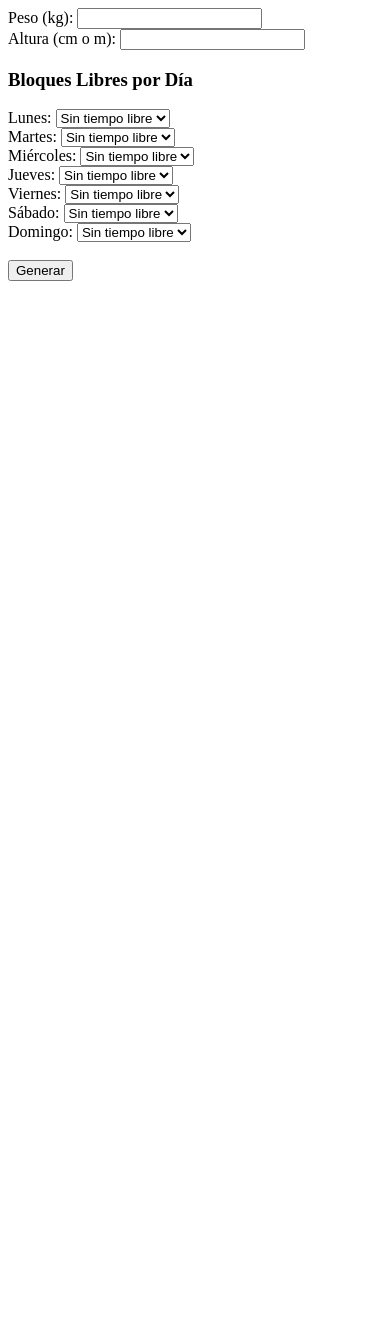
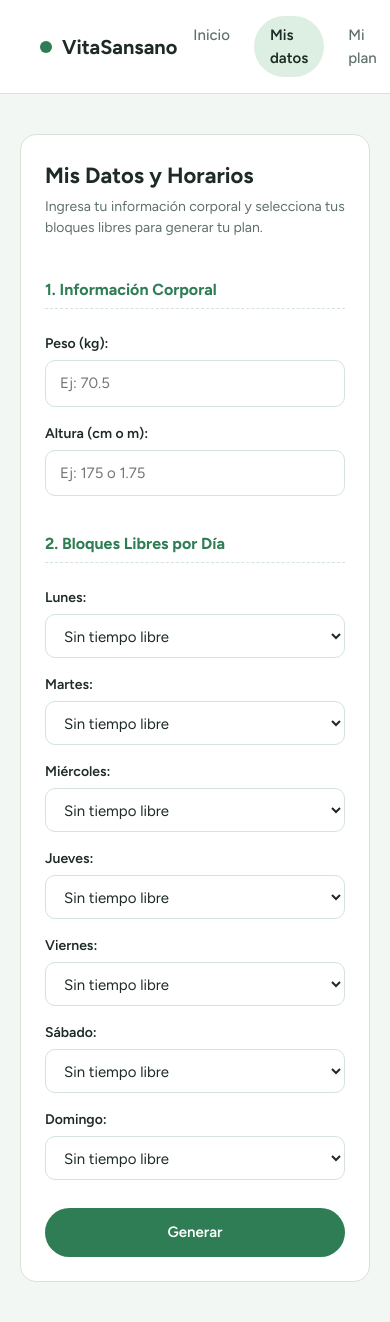
Before and after one commit to javieropazoalzamora-lab/proyecto-inicial-django, a Django app: page /formulario/ in a window 390 px wide; the page is wider, and only the part inside the window is pictured. Before the commit the page ends 281 px from the top of that part, so only its background shows below. Run offline with Django 5.2, Linux system fonts and the light colour scheme; the visitor is signed in with stand-in values (Sample User, id 1).

Commit message:
Formulario estilo menta con restricciones

```diff
--- a/core/templates/core2/formulario.html
+++ b/core/templates/core2/formulario.html
@@ -1,21 +1,132 @@
-<form method="POST">
+{% extends "core2/base.html" %}
+
+{% block title %}Mis Datos | VitaSansano{% endblock %}
+
+{% block extra_head %}
+<style>
+  .encuesta-container {
+    width: 100%;
+    max-width: 680px;
+    margin: 0 auto;
+  }
+
+  /* Alerta visual con animación de parpadeo lento */
+  .alert-error {
+    background-color: #f8d7da;
+    color: #842029;
+    border: 1px solid #f5c2c7;
+    padding: 12px 16px;
+    border-radius: var(--ri);
+    margin-bottom: 20px;
+    font-size: 14px;
+    font-weight: 600;
+    animation: parpadeoLento 2.5s infinite ease-in-out;
+  }
+
+  @keyframes parpadeoLento {
+    0% { opacity: 1; }
+    50% { opacity: 0.55; }
+    100% { opacity: 1; }
+  }
+
+  .fm-grid {
+    display: grid;
+    grid-template-columns: repeat(2, 1fr);
+    gap: 16px;
+  }
+
+  .fm-full {
+    grid-column: span 2;
+  }
+
+  .form-group {
+    display: flex;
+    flex-direction: column;
+    gap: 6px;
+  }
+
+  .form-group label {
+    font-weight: 600;
+    font-size: 14px;
+    color: var(--ink);
+  }
+
+  .form-group input,
+  .form-group select {
+    background: var(--surface);
+    border: 1px solid var(--line);
+    border-radius: var(--ri);
+    padding: 11px 14px;
+    width: 100%;
+    font-family: inherit;
+    font-size: 15px;
+    color: var(--ink);
+    transition: border-color 0.2s;
+  }
+
+  .form-group input:focus,
+  .form-group select:focus {
+    outline: 2px solid var(--accent);
+    outline-offset: 1px;
+    border-color: var(--accent);
+  }
+
+  .form-section-title {
+    font-size: 16px;
+    font-weight: 700;
+    color: var(--accent);
+    margin: 20px 0 8px 0;
+    padding-bottom: 6px;
+    border-bottom: 1px dashed var(--line);
+  }
+
+  @media (max-width: 580px) {
+    .fm-grid {
+      grid-template-columns: 1fr;
+    }
+    .fm-full {
+      grid-column: span 1;
+    }
+  }
+</style>
+{% endblock %}
+
+{% block content %}
+<div class="encuesta-container">
+  <div class="card">
+    <h2 style="font-size: 22px; font-weight: 700; margin-bottom: 4px;">Mis Datos y Horarios</h2>
+    <p style="color: var(--mute); font-size: 14px; margin-bottom: 20px;">
+      Ingresa tu información corporal y selecciona tus bloques libres para generar tu plan.
+    </p>
+
+    <!-- Alertas de error enviadas desde Django -->
+    {% if error %}
+      <div class="alert-error">
+        {{ error }}
+      </div>
+    {% endif %}
+
+    <form method="POST" class="fm-grid">
       {% csrf_token %}
 
-    <!-- Campos de Peso y Altura -->
-    <div>
-        <label>Peso (kg):</label>
-        <input type="number" step="0.1" name="peso" required>
+      <!-- Sección 1: Datos Físicos -->
+      <div class="fm-full form-section-title">1. Información Corporal</div>
+
+      <div class="form-group">
+        <label for="peso">Peso (kg):</label>
+        <input type="number" step="0.1" min="0.1" name="peso" id="peso" value="{{ peso_val|default:'' }}" placeholder="Ej: 70.5" required>
       </div>
 
-    <div>
-        <label>Altura (cm o m):</label>
-        <input type="number" step="0.01" name="altura" required>
+      <div class="form-group">
+        <label for="altura">Altura (cm o m):</label>
+        <input type="number" step="0.01" min="0.1" name="altura" id="altura" value="{{ altura_val|default:'' }}" placeholder="Ej: 175 o 1.75" required>
       </div>
 
-    <h3>Bloques Libres por Día</h3>
+      <!-- Sección 2: Horarios Libres -->
+      <div class="fm-full form-section-title">2. Bloques Libres por Día</div>
 
       <!-- LUNES -->
-    <div>
+      <div class="form-group">
         <label for="lunes">Lunes:</label>
         <select name="lunes" id="lunes">
           <option value="Sin tiempo libre">Sin tiempo libre</option>
@@ -26,7 +137,7 @@
       </div>
 
       <!-- MARTES -->
-    <div>
+      <div class="form-group">
         <label for="martes">Martes:</label>
         <select name="martes" id="martes">
           <option value="Sin tiempo libre">Sin tiempo libre</option>
@@ -37,7 +148,7 @@
       </div>
 
       <!-- MIÉRCOLES -->
-    <div>
+      <div class="form-group">
         <label for="miercoles">Miércoles:</label>
         <select name="miercoles" id="miercoles">
           <option value="Sin tiempo libre">Sin tiempo libre</option>
@@ -48,7 +159,7 @@
       </div>
 
       <!-- JUEVES -->
-    <div>
+      <div class="form-group">
         <label for="jueves">Jueves:</label>
         <select name="jueves" id="jueves">
           <option value="Sin tiempo libre">Sin tiempo libre</option>
@@ -59,7 +170,7 @@
       </div>
 
       <!-- VIERNES -->
-    <div>
+      <div class="form-group">
         <label for="viernes">Viernes:</label>
         <select name="viernes" id="viernes">
           <option value="Sin tiempo libre">Sin tiempo libre</option>
@@ -70,7 +181,7 @@
       </div>
 
       <!-- SÁBADO -->
-    <div>
+      <div class="form-group">
         <label for="sabado">Sábado:</label>
         <select name="sabado" id="sabado">
           <option value="Sin tiempo libre">Sin tiempo libre</option>
@@ -81,7 +192,7 @@
       </div>
 
       <!-- DOMINGO -->
-    <div>
+      <div class="form-group fm-full">
         <label for="domingo">Domingo:</label>
         <select name="domingo" id="domingo">
           <option value="Sin tiempo libre">Sin tiempo libre</option>
@@ -91,6 +202,11 @@
         </select>
       </div>
 
-    <br>
-    <button type="submit">Generar</button>
+      <!-- Botón de Envío -->
+      <div class="fm-full" style="margin-top: 12px;">
+        <button type="submit" class="btn" style="width: 100%;">Generar</button>
+      </div>
     </form>
+  </div>
+</div>
+{% endblock %}
--- a/core/views.py
+++ b/core/views.py
@@ -115,7 +115,7 @@ def editar_perfil(request):
 
     return render(request, 'core2/formulario.html', {'perfil': perfil})
 
-@login_required
+@login_required(login_url='login')
 def encuesta_datos(request):
     if request.method == 'POST':
         # 1. Obtener peso y altura enviados desde el formulario
```
Lines whose indentation alone changed are shown as unchanged.
